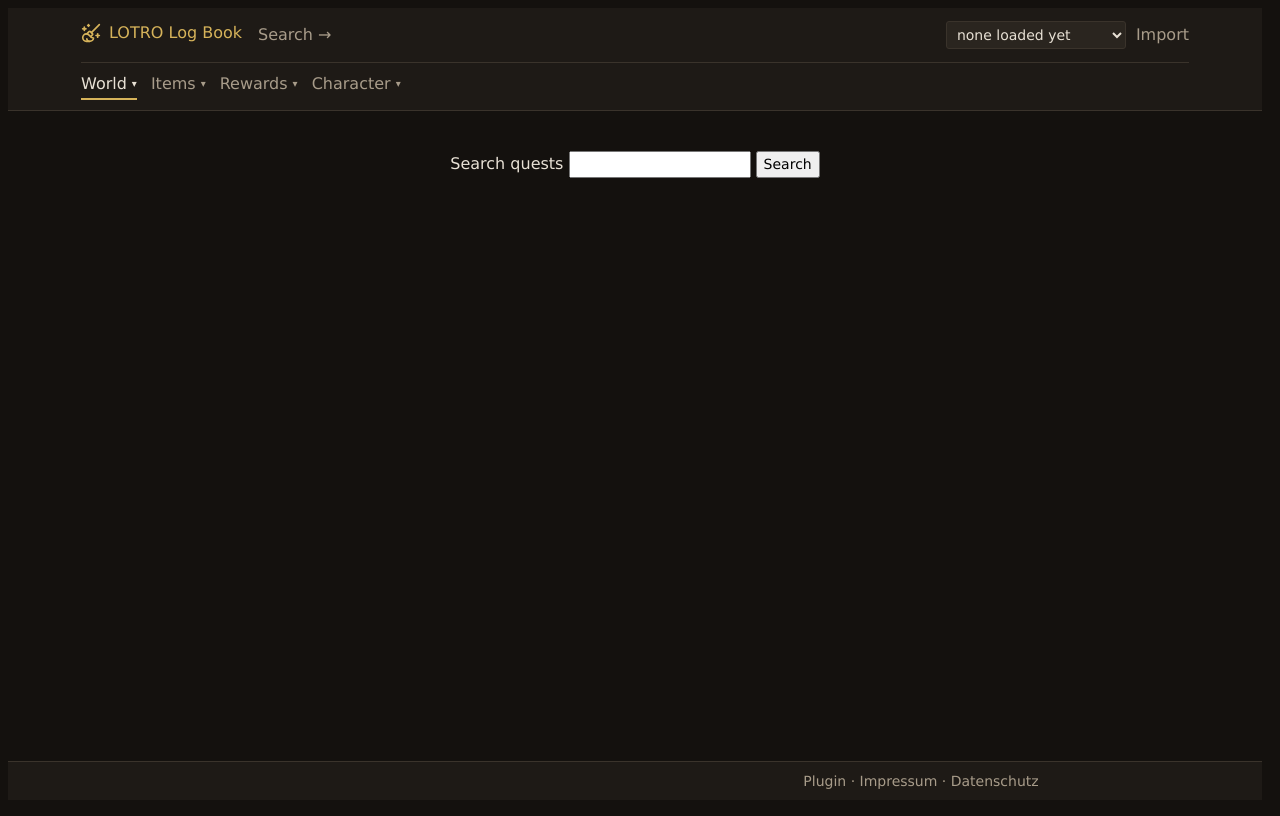
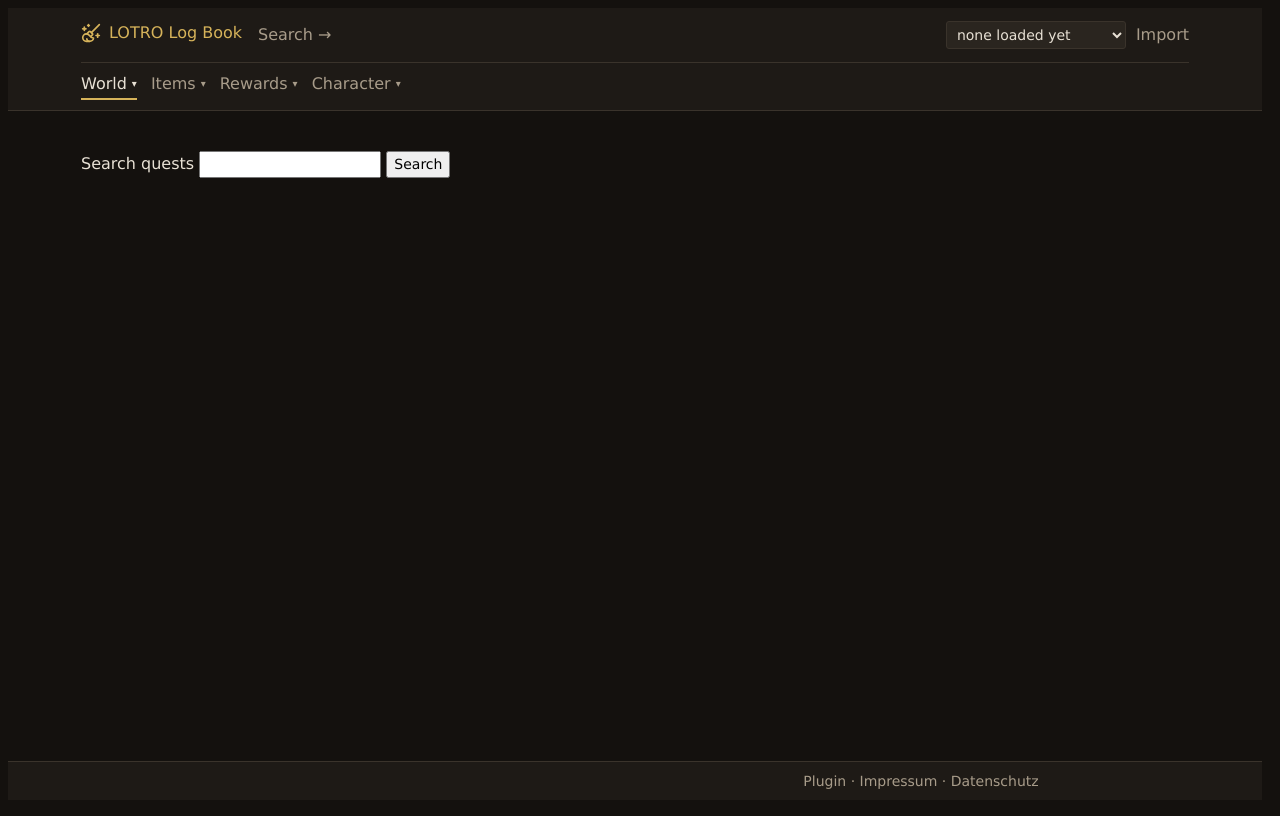
Before and after one commit to Sirhexalot/lotro-log-book, a PHP site: template php/templates/app/aufgabenfinder.twig in a window 1280 px wide. Run offline with PHP 8.4, Linux system fonts and the light colour scheme; the template is opened without the code that fills it, so the values that code supplies are empty; some libraries are stand-ins or nearby versions.

Commit message:
Make quest finder use full-width shell

```diff
--- a/php/templates/app/aufgabenfinder.twig
+++ b/php/templates/app/aufgabenfinder.twig
@@ -1,6 +1,6 @@
 {% extends 'app/layout.twig' %}
 
-{% block koerper_attribute %} data-seite="questfinder"{% endblock %}
+{% block koerper_attribute %} class="seite-text gs-seite" data-seite="questfinder"{% endblock %}
 
 {% block stile %}<link rel="stylesheet" href="/gemeinsam.css?v={{ asset_stand }}">
 <link rel="stylesheet" href="/gegenstaende.css?v={{ asset_stand }}">
```
Also changed, not shown: tests/live_listen.js (+8 -0 lines), tests/test_questfinder.js (+3 -0 lines).
